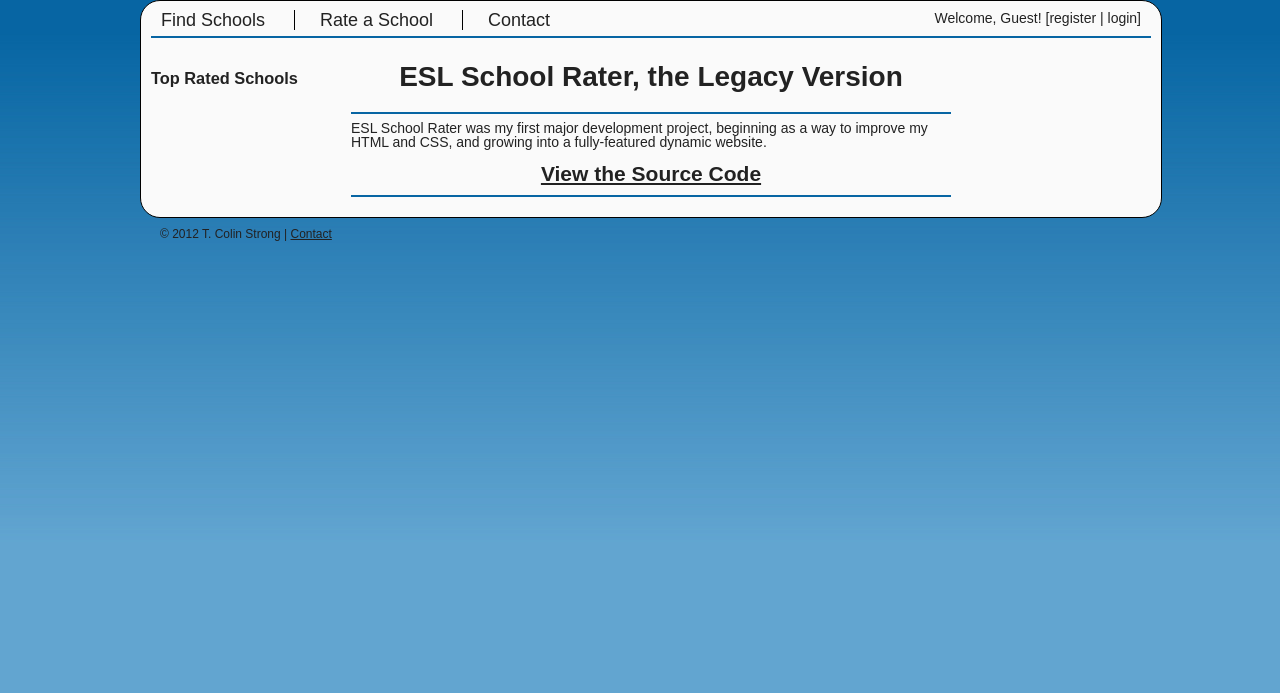
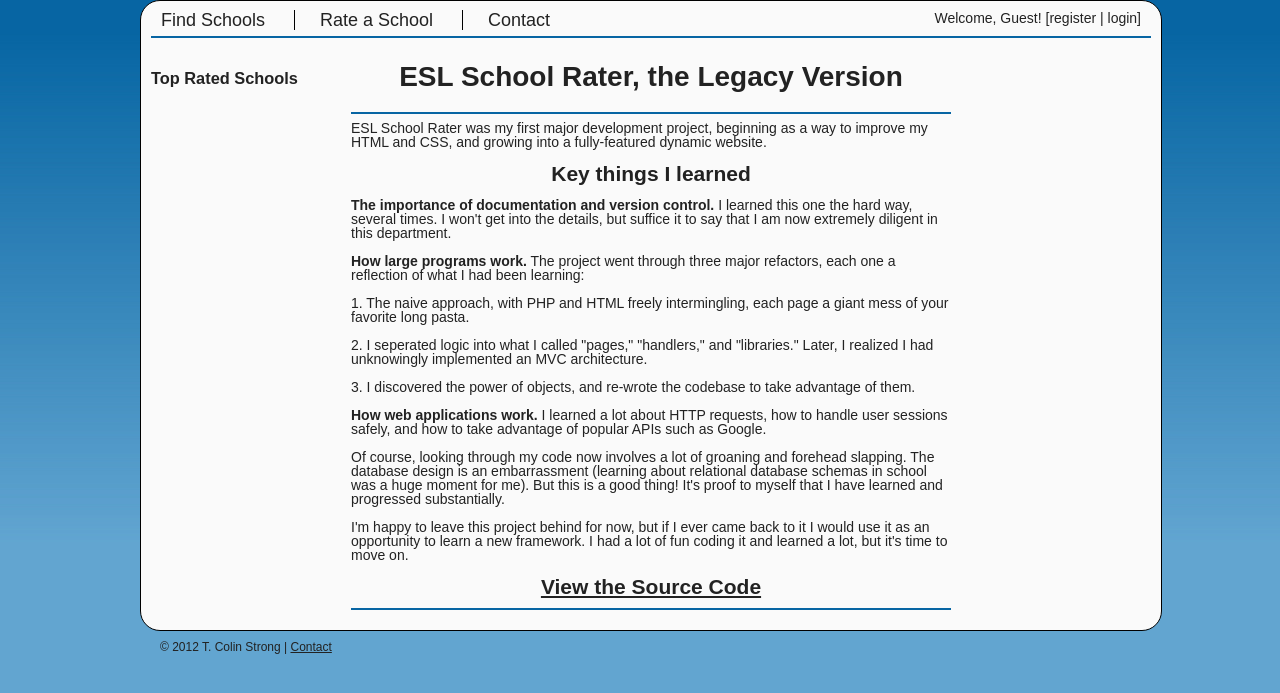
Before and after one commit to turvyc/esr-legacy, a PHP site: page /esr-legacy/index.php in a window 1280 px wide. Shown: the part 70-763 px from the top of the page. Run offline with PHP 8.4, Linux system fonts and the light colour scheme; data that the repository does not hold is empty.

Commit message:
Add key things I learned.

```diff
--- a/index.php
+++ b/index.php
@@ -36,7 +36,31 @@ $page->render_header();
     <p>ESL School Rater was my first major development project, beginning
     as a way to improve my HTML and CSS, and growing into a fully-featured
     dynamic website.</p>
+<br />
+<h2>Key things I learned</h2>
+<ul>
+<br />
+<li><b>The importance of documentation and version control.</b>
+I learned this one the hard way, several times. I won't get into the details, but suffice it to say that I am now extremely diligent in this department.</li>
+<br />
+<li><b>How large programs work.</b> The project went through three major refactors, each one a reflection of what I had been learning:
+<ol>
+<br />
+<li>1. The naive approach, with PHP and HTML freely intermingling, each page a giant mess of your favorite long pasta.</li>
+<br />
+<li>2. I seperated logic into what I called "pages," "handlers," and "libraries." Later, I realized I had unknowingly implemented an MVC architecture.</li>
+<br />
+<li>3. I discovered the power of objects, and re-wrote the codebase to take advantage of them.
+</ol></li>
+<br />
+<li><b>How web applications work.</b> I learned a lot about HTTP requests, how to handle user sessions safely, and how to take advantage of popular APIs such as Google.</li>
+</ul>
+<br />
+<p>Of course, looking through my code now involves a lot of groaning and forehead slapping. The database design is an embarrassment (learning about relational database schemas in school was a huge moment for me). But this is a good thing! It's proof to myself that I have learned and progressed substantially.</p>
+<br />
+<p>I'm happy to leave this project behind for now, but if I ever came back to it I would use it as an opportunity to learn a new framework. I had a lot of fun coding it and learned a lot, but it's time to move on.
     <br />
+<br />
     <h2><a href="https://github.com/turvyc/esr-legacy">View the Source Code</a><h2>
     <hr />
 </div>
```
